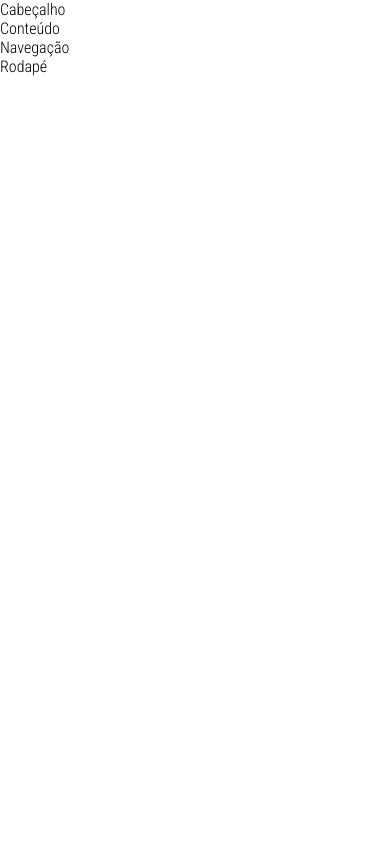
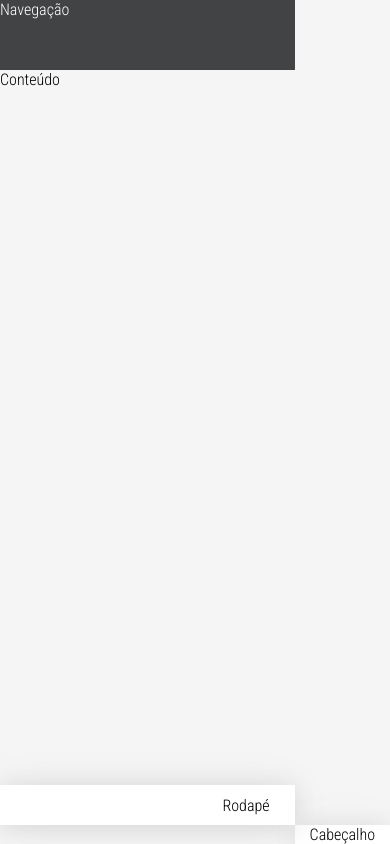
Before and after one commit to elisoaresr/challenge-unicad, a React (Create React App) app in the folder frontend/: page / in a window 390 px wide. Built offline with nearby package versions, Linux system fonts and the light colour scheme.

Commit message:
Web Application

```diff
--- a/frontend/src/App.css
+++ b/frontend/src/App.css
@@ -1,5 +1,95 @@
+:root {
+  --bg-dark: #414345;
+
+  --header-height: 100px;
+  --menu-top-height: 70px;
+  --aside-width: 225px;
+  --footer-height: 40px;
+
+  --shadow:
+      0 2px 23px 0 rgba(0, 0, 0, 0.1),
+      0 2px 49px 0 rgba(0, 0, 0, 0.06);
+}
+
+
 * {
   margin: 0;
   padding: 0;
   font-family: 'Roboto Condensed', sans-serif;
 }
+
+.app {
+  margin: 0px;
+  display: grid;
+  grid-template-columns: var(--aside-width) 1fr;
+  grid-template-rows:
+      var(--header-height)
+      1fr
+      var(--footer-height);
+  grid-template-areas:
+      "header header"
+      "menu content"
+      "menu footer";
+  height: 100vh;
+  background-color: #F5F5F5;
+}
+
+header.header {
+  grid-area: header;
+}
+
+aside.menu-area {
+  grid-area: menu;
+}
+
+main.content {
+  grid-area: content;
+}
+
+footer.footer {
+  grid-area: footer;
+}
+
+@media(max-width: 768px) {
+  .app {
+      grid-template-rows:
+          var(--header-height)
+          var(--menu-top-height)
+          1fr
+          var(--footer-height);
+      grid-template-columns: var(--aside-width) 1fr;
+      grid-template-areas:
+          "header header"
+          "menu menu"
+          "content content"
+          "footer footer";
+  }
+}
+
+@media(max-width: 576px) {
+  .app {
+      grid-template-rows:
+          var(--menu-top-height)
+          1fr
+          var(--footer-height);
+      grid-template-columns: 1fr;
+      grid-template-areas:
+        "menu"
+        "content"
+        "footer";
+
+    }
+}
+
+
+
+/*grid-template-rows:
+var(--menu-top-height)
+1fr
+var(--footer-height);
+grid-template-columns: 1fr;
+grid-template-areas:
+"header"
+"content"
+"menu"
+"footer";*/
--- a/frontend/src/components/template/Footer.css
+++ b/frontend/src/components/template/Footer.css
@@ -0,0 +1,8 @@
+footer.footer {
+    display: flex;
+    align-items: center;
+    justify-content: flex-end;
+    padding: 0 25px;
+    background-color: #FFF;
+    box-shadow: var(--shadow);
+}
--- a/frontend/src/components/template/Header.css
+++ b/frontend/src/components/template/Header.css
@@ -0,0 +1,11 @@
+header.header {
+    background-color: #FFF;
+    padding: 0px 15px;
+    overflow: hidden;
+    white-space: nowrap;
+    box-shadow: var(--shadow);
+}
+
+header.header h1 {
+    font-size: 1.8em;
+}
--- a/frontend/src/components/template/Nav.css
+++ b/frontend/src/components/template/Nav.css
@@ -0,0 +1,33 @@
+aside.menu-area {
+  color: #fff;
+  background-color: var(--bg-dark);
+}
+
+.menu a {
+  display: block;
+  text-decoration: none;
+  color: #FFF;
+  font-weight: 300;
+  padding: 15px;
+}
+
+.menu a:hover {
+  background: linear-gradient(135deg, #07a7e3 0%, #32dac3 100%);
+}
+
+@media(max-width: 768px) {
+  .menu {
+    display: flex;
+    justify-content: flex-start;
+    align-items: center;
+  }
+  .menu a {
+    display: inline;
+    padding: 10px;
+    margin: 0px;
+  }
+  .menu {
+    height: 100%;
+    justify-content: space-around;
+  }
+}
```
